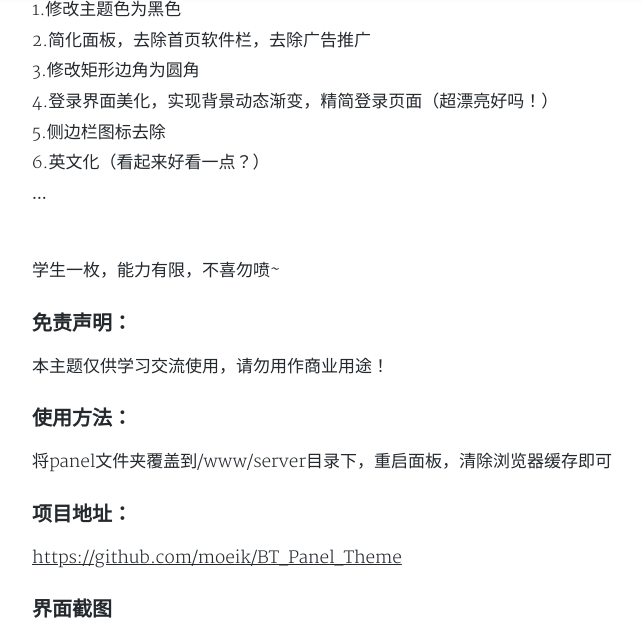
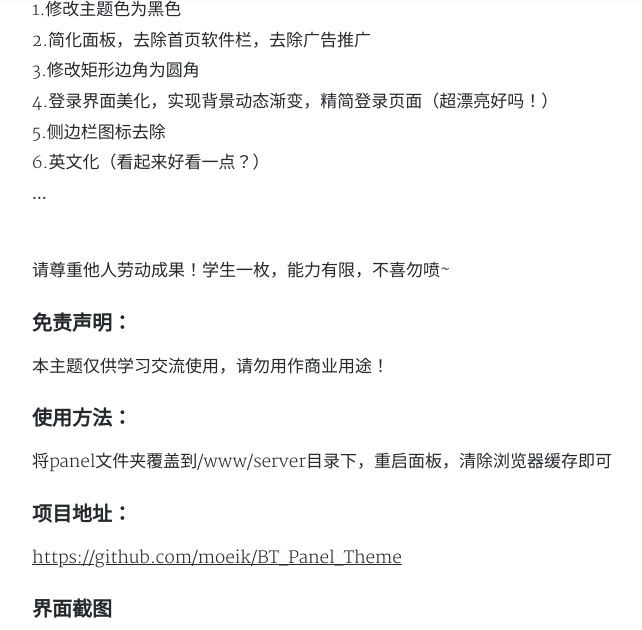
Before and after one commit to moeik/moeik.github.io, a Jekyll site: the page built from _posts/2019-10-11-2.md, in a window 1280 px wide and 900 px high, scrolled down 741 px, cut to the strip 0-630 px from the top of the window. Shown: the whole strip, without its empty margins (248-890 px from the left). Built offline with Jekyll 4.4.1, drawn with Linux system fonts in a browser that asks for light colours; nearby versions of some CDN libraries; a style sheet for code colours, icons or effects is not loaded; some of the changed text lies outside the part shown.

Commit message:
Update 2019-10-11-2.md

```diff
--- a/_posts/2019-10-11-2.md
+++ b/_posts/2019-10-11-2.md
@@ -24,7 +24,7 @@ tags: theme
 6.英文化（看起来好看一点？）<br>
 ...<br><br>
 
-学生一枚，能力有限，不喜勿喷~
+请尊重他人劳动成果！学生一枚，能力有限，不喜勿喷~
 
 ### 免责声明：
 
@@ -44,3 +44,5 @@ tags: theme
 ![](http://59.110.215.209/2.jpg)
 ![](http://59.110.215.209/3.jpg)
 ![](http://59.110.215.209/4.jpg)
+
+>转载请注明出处：<a href="https://moeik.cn/2019/10/11/2.html" target="_blank">https://moeik.cn/2019/10/11/2.html</a>
```
